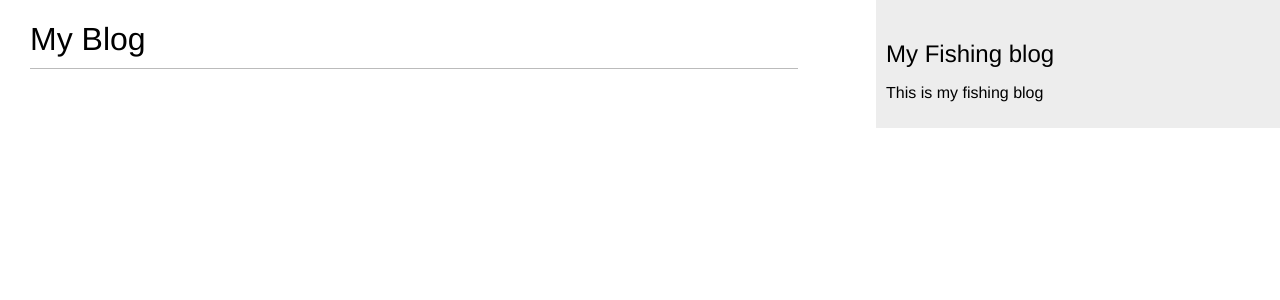
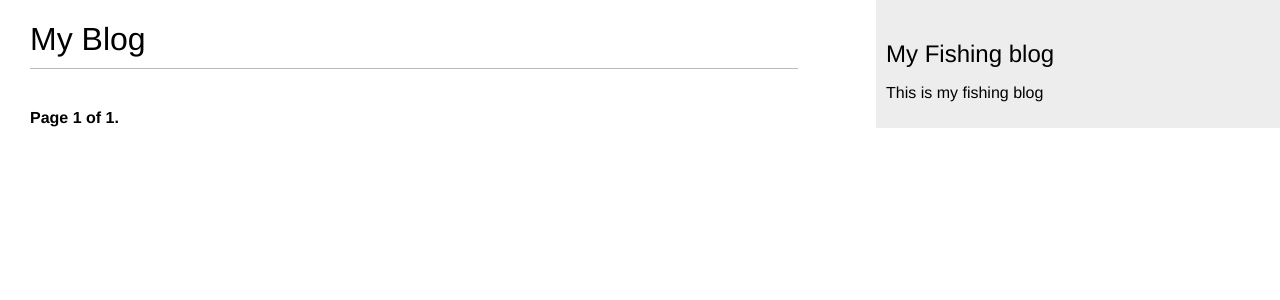
Before and after one commit to 007vict/blog_by_example, a Django app: page /blog/ in a window 1280 px wide. Shown: the top 300 px of the page. Run offline with Django 3.2, Linux system fonts and the light colour scheme; data that the repository does not hold is empty.

Commit message:
movie templates in blog app and create pagination

```diff
--- a/templates/blog/post/list.html
+++ b/blog/templates/blog/post/list.html
@@ -15,4 +15,5 @@
         </p>
         {{ post.body|truncatewords:30|linebreaks }}
     {% endfor %}
+    {% include 'pagination.html' with page=posts %}
 {% endblock %}
--- /dev/null
+++ b/blog/templates/pagination.html
@@ -0,0 +1,13 @@
+<div class="pagination">
+    <span class="step-links">
+        {% if page.has_previous %}
+            <a href="?page={{ page.previous_page_number }}">Previous</a>
+        {% endif %}
+        <span class="current">
+            Page {{ page.number }} of {{ page.paginator.num_pages }}.
+        </span>
+        {% if page.has_next %}
+            <a href="?page={{ page.next_page_number }}">Next</a>
+        {% endif %}
+    </span>
+</div>
--- a/blog/views.py
+++ b/blog/views.py
@@ -1,9 +1,18 @@
 from django.shortcuts import render, get_object_or_404
 from .models import Post
+from django.core.paginator import Paginator, EmptyPage, PageNotAnInteger
 
 def post_list(request):
-    posts = Post.published.all()
-    return render(request, 'blog/post/list.html', {'posts': posts})
+    object_list = Post.published.all()
+    paginator = Paginator(object_list, 3)
+    page = request.GET.get('page')
+    try:
+        posts = paginator.page(page)
+    except PageNotAnInteger:
+        posts = paginator.page(1)
+    except EmptyPage:
+        posts = paginator.page(paginator.num_pages)
+    return render(request, 'blog/post/list.html', {'page': page, 'posts': posts})
 
 def post_detail(request, year, month, day, post ):
     post = get_object_or_404(Post,
```
Also changed, not shown: blog/templates/blog/base.html (renamed from templates/blog/base.html), blog/templates/blog/post/detail.html (renamed from templates/blog/post/detail.html).
